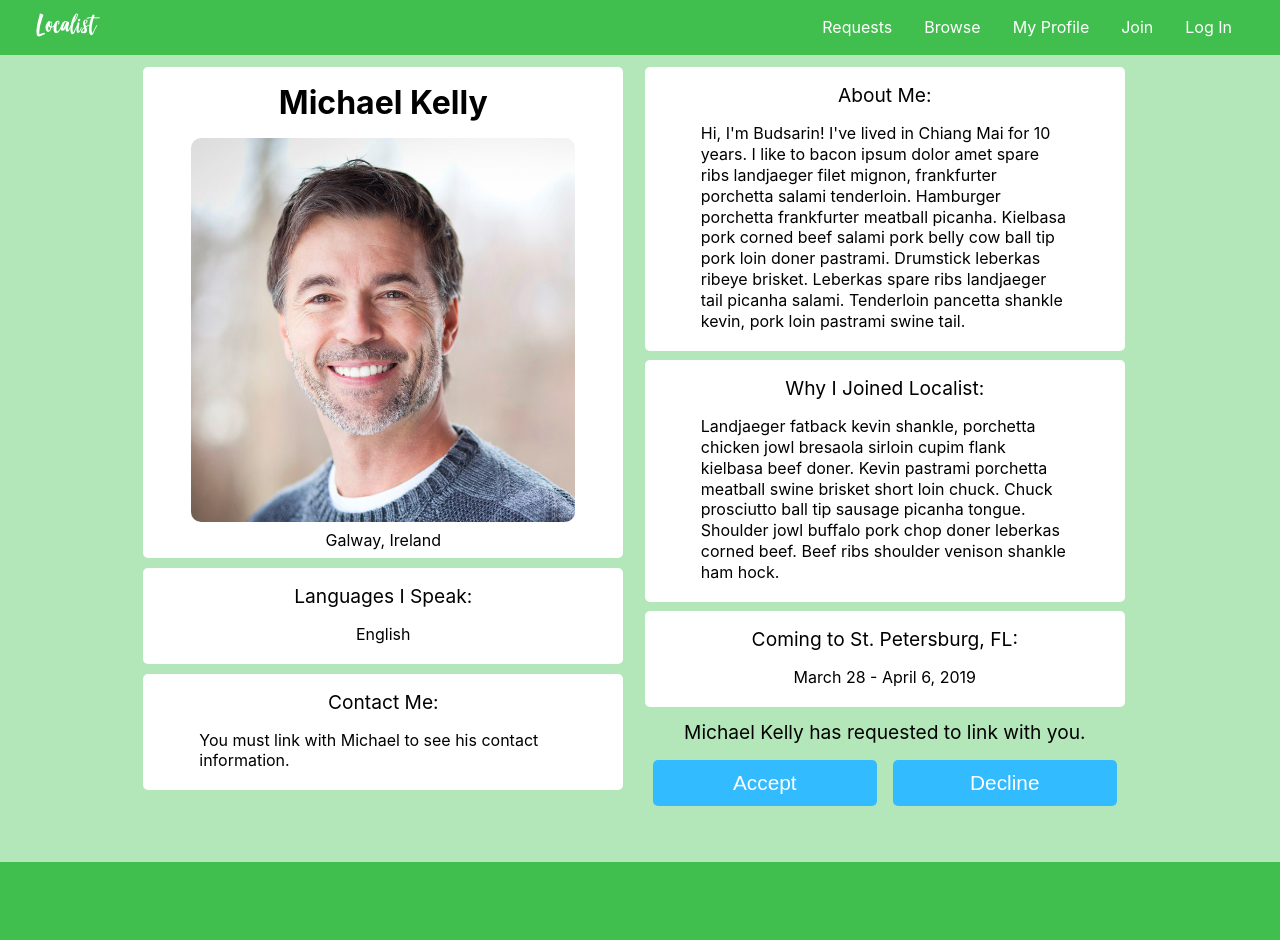
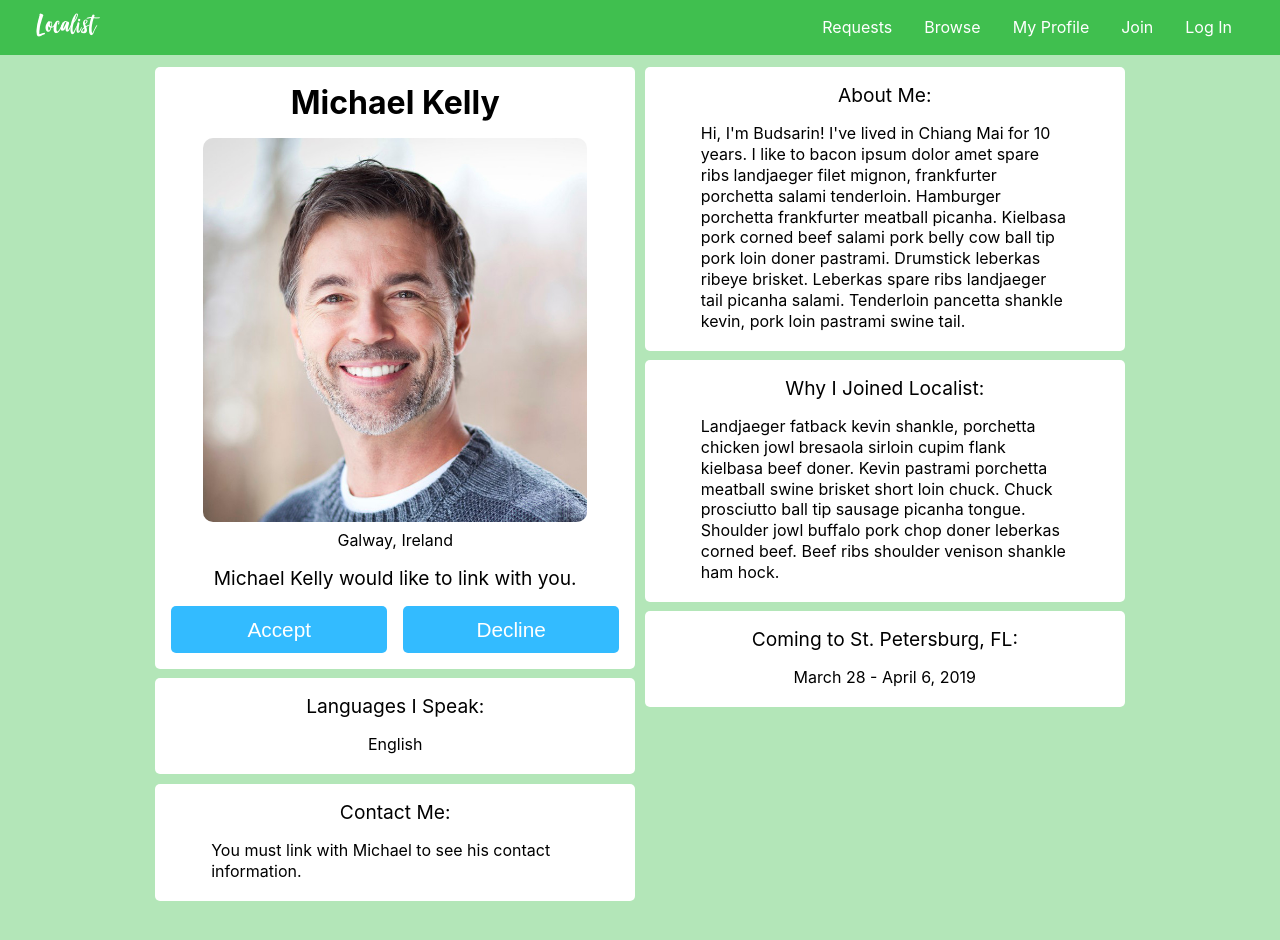
Before and after one commit to TobiasNorton/localist, a React (Create React App) app: page / in a window 1280 px wide. Shown: the top 940 px of the page. Before the commit the page ends 862 px from the top, so only its background shows below. Built offline with nearby package versions, Linux system fonts and the light colour scheme.

Commit message:
Accept/decline inside profile div and formatted

```diff
--- a/src/RequestProfile.js
+++ b/src/RequestProfile.js
@@ -19,6 +19,11 @@ class RequestProfile extends Component {
               <h3 className="profile-name">Michael Kelly</h3>
               <img src="./MichaelKelly.jpg" className="profile-pic" alt="Michael Kelly" />
               <p className="from">Galway, Ireland</p>
+              <p className="link-status">Michael Kelly would like to link with you.</p>
+              <div className="request-buttons">
+                <button>Accept</button>
+                <button>Decline</button>
+              </div>
             </div>
 
             <div className="category">
@@ -63,12 +68,6 @@ class RequestProfile extends Component {
               <p className="header">Coming to St. Petersburg, FL:</p>
               <p className="body">March 28 - April 6, 2019</p>
             </div>
-
-            <p className="link-status">Michael Kelly has requested to link with you.</p>
-            <div className="request-buttons">
-              <button>Accept</button>
-              <button>Decline</button>
-            </div>
           </div>
         </section>
         <footer />
--- a/src/index.css
+++ b/src/index.css
@@ -277,3 +277,10 @@ footer {
   height: 3rem;
   background-color: hsla(127, 50%, 80%, 1);
 }
+
+/* -------------- RequestProfile ---------- */
+
+.request-buttons button {
+  margin-bottom: 1rem;
+  width: 13.5rem;
+}
```
